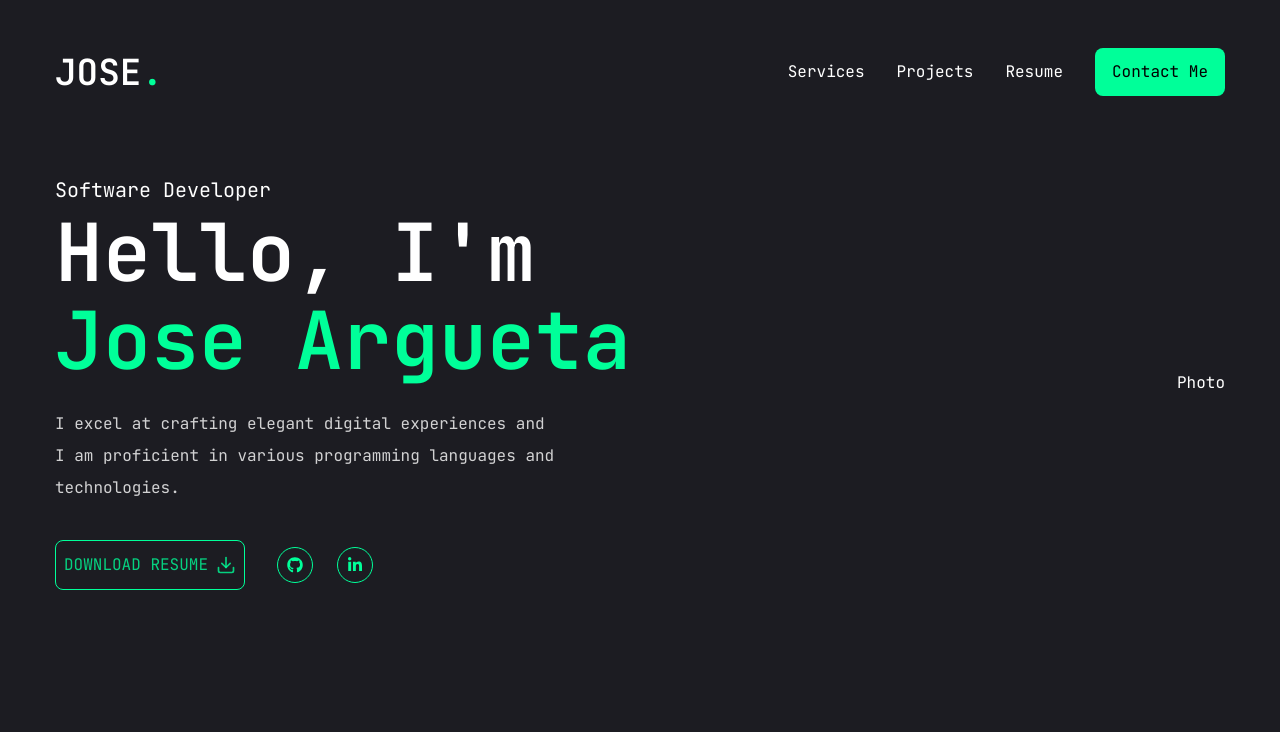
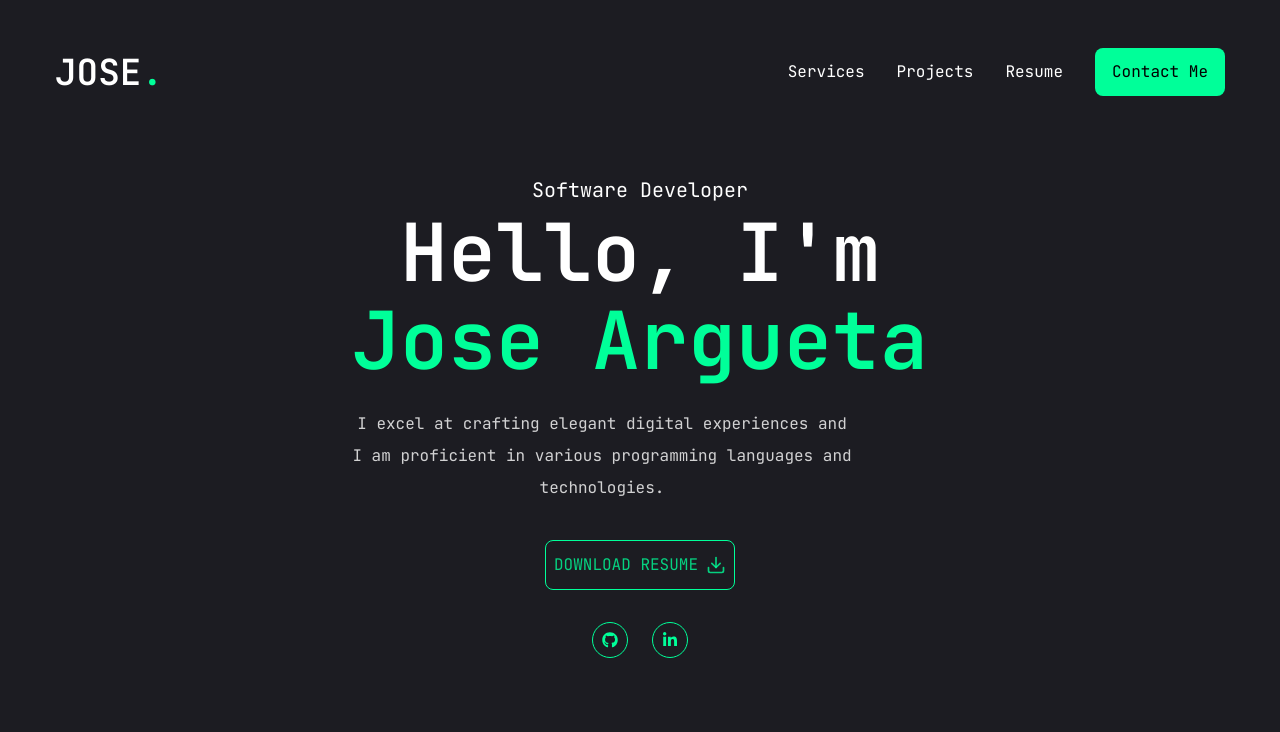
Before and after one commit to jose0-0/personal-site, a Next.js app in the folder personal-site/: page / in a window 1280 px wide. Shown: the top 732 px of the page. Built offline with nearby package versions, Linux system fonts and the light colour scheme.

Commit message:
made links enabled with proper links

```diff
--- a/personal-site/app/page.tsx
+++ b/personal-site/app/page.tsx
@@ -7,9 +7,9 @@ const Home = () => {
   return (
     <section className='h-full'>
       <div className='container mx-auto h-full'>
-        <div className='flex flex-col xl:flex-row items-center justify-between xl:pt-8 xl:pb-24'>
+        <div className='flex flex-col items-center justify-between xl:pt-8 xl:pb-24'>
           {/* text */}
-          <div className='text-center xl:text-left'>
+          <div className='text-center xl:text-center'>
             <span className='text-xl'>Software Developer </span>
             <h1 className='h1 mb-6'>
               Hello, I'm <br/> <span className='text-accent'>Jose Argueta</span>
@@ -18,9 +18,16 @@ const Home = () => {
               I excel at crafting elegant digital experiences and I am proficient in various programming languages and technologies.
             </p>
             {/* btn & socials */}
-            <div className='flex flex-col xl:flex-row items-center gap-8'>
-              <button className='border-[1px] rounded-lg p-2 text-accent/80 border-accent uppercase flex items-center gap-2 hover:bg-accent hover:text-black duration-500'>
-                Download Resume <FiDownload className='text-xl'/>
+            <div className='flex flex-col items-center gap-8'>
+              <button
+
+                className='border-[1px] rounded-lg p-2 text-accent/80 border-accent uppercase flex items-center gap-2 hover:bg-accent hover:text-black duration-500'
+              >
+                <a href='/Jose_2024_Resume.pdf' download='/Jose_2024_Resume.pdf'
+                >
+                  Download Resume
+                </a>
+                <FiDownload className='text-xl' />
               </button>
               <div className='mb-8 xl:mb-0'>
                 <Socials
@@ -29,8 +36,6 @@ const Home = () => {
               </div>
             </div>
           </div>
-          {/* photo */}
-          <div>Photo</div>
         </div>
       </div>
     </section>
--- a/personal-site/components/Socials.tsx
+++ b/personal-site/components/Socials.tsx
@@ -6,11 +6,11 @@ import {FaGithub, FaLinkedinIn } from 'react-icons/fa'
 const socials = [
     {
         icon: <FaGithub/>,
-        path: '',
+        path: 'https://github.com/jose0-0',
     },
     {
         icon: <FaLinkedinIn/>,
-        path: '',
+        path: 'https://www.linkedin.com/in/jose-argueta-8b6ab616b/',
     }
 ]
 
@@ -19,7 +19,14 @@ const Socials = ({containerStyles, iconStyles}: SocialButtonProps) => {
     <div className={containerStyles}>
       {socials.map((item, index) => {
         return (
-            <Link key={index} href={item.path} className={iconStyles}>{item.icon}</Link>
+          <Link
+            target='_blank'
+            key={index}
+            href={item.path}
+            className={iconStyles}
+          >
+            {item.icon}
+          </Link>
         )
       })}
     </div>
```
